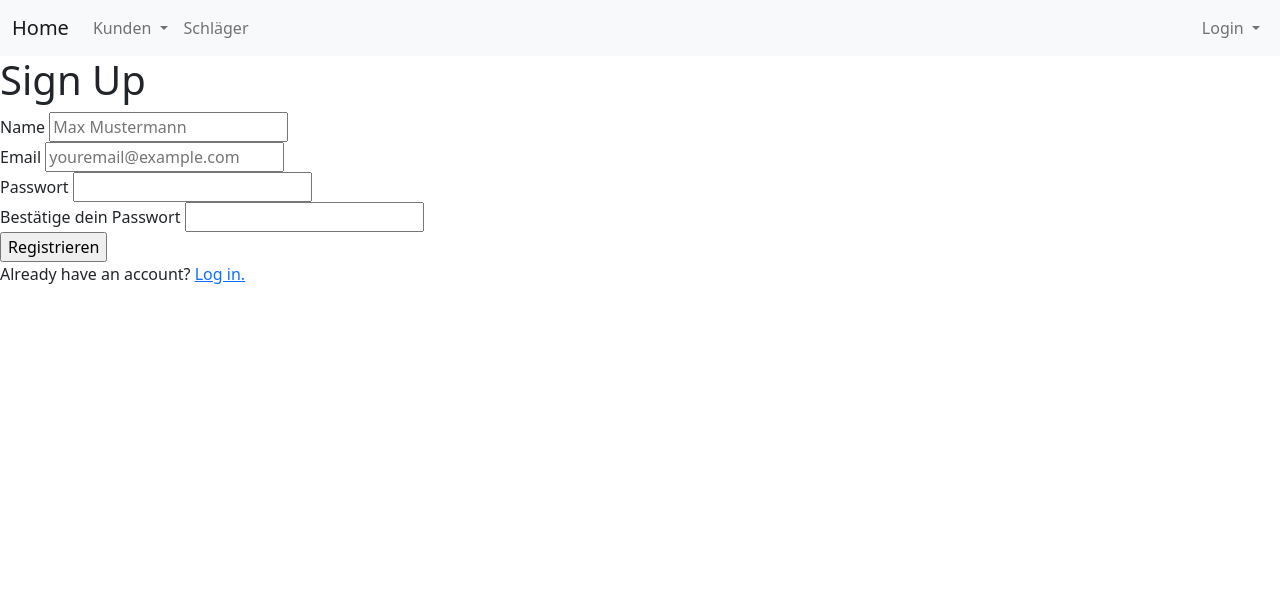
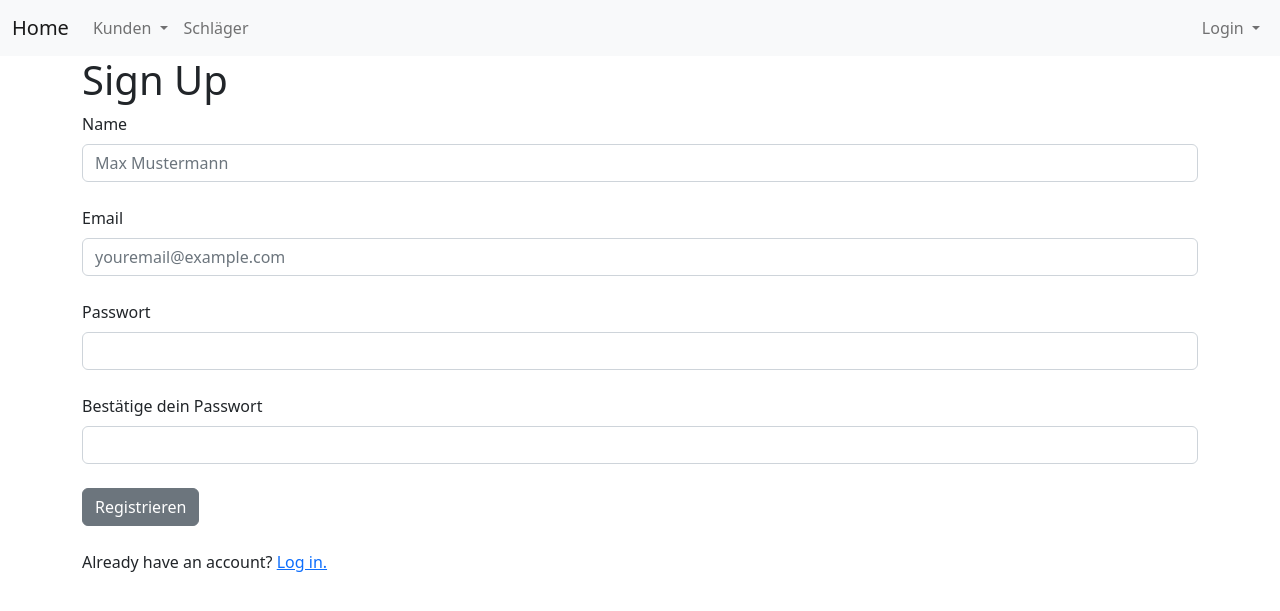
Before and after one commit to fzzybllz/racketservice2, a Flask app: template templates/signup.html in a window 1280 px wide. Shown: the top 611 px of the page. Run offline with Flask 2, Linux system fonts and the light colour scheme; the template is opened without the code that fills it: values that come from a table or form of the project are taken from there, others are empty.

Commit message:
signup added

```diff
--- a/app.py
+++ b/app.py
@@ -28,8 +28,7 @@ def home():
 
 @app.route("/signup", methods=['Get', 'POST'])
 def signup():
-    name = None
-    email = None
+    name = email = password = confirm = None
     form = SignupForm()
     # Validate Form
     if form.validate_on_submit():
--- a/templates/base.html
+++ b/templates/base.html
@@ -1,5 +1,5 @@
 <!doctype html>
-<html lang="en">
+<html lang="de">
   <head>
     <meta charset="utf-8">
     <meta name="viewport" content="width=device-width, initial-scale=1">
@@ -8,7 +8,12 @@
   </head>
   <body>
     {% include 'navbar.html' %}
-    {% block content%}{% endblock %}
+    <div class="container">
+      {% block content %}
+      {% endblock %}
+    </div>
     <script src="https://cdn.jsdelivr.net/npm/bootstrap@5.2.0/dist/js/bootstrap.bundle.min.js" integrity="sha384-A3rJD856KowSb7dwlZdYEkO39Gagi7vIsF0jrRAoQmDKKtQBHUuLZ9AsSv4jD4Xa" crossorigin="anonymous"></script>
+    <script src="https://cdn.jsdelivr.net/npm/@popperjs/core@2.11.5/dist/umd/popper.min.js" integrity="sha384-Xe+8cL9oJa6tN/veChSP7q+mnSPaj5Bcu9mPX5F5xIGE0DVittaqT5lorf0EI7Vk" crossorigin="anonymous"></script>
+    <script src="https://cdn.jsdelivr.net/npm/bootstrap@5.2.0/dist/js/bootstrap.min.js" integrity="sha384-ODmDIVzN+pFdexxHEHFBQH3/9/vQ9uori45z4JjnFsRydbmQbmL5t1tQ0culUzyK" crossorigin="anonymous"></script>
   </body>
 </html>
--- a/templates/signup.html
+++ b/templates/signup.html
@@ -1,86 +1,56 @@
-{% extends "base.html" %}
-
+{% extends 'base.html' %}
+{% block title %}
+  Signup Form
+{% endblock %}
 {% block content %}
 
+<!-- Check if logged in already -->
 {% if name %}
     <h1>Hello {{ name }}</h1>
 {% else %}
-<div class="form-wrapper">
 
-    {% for message in get_flashed_messages() %}
-      <div class="alert alert-warning">
-        <button
-          type="button"
-          class="close"
-          data-dismiss="alert">
-          x
-        </button>
-        {{ message }}
-      </div>
-    {% endfor %}
-
+<!-- Form -->
   <h1>Sign Up</h1>
-
-    <form method="POST" action="/signup">
+  <form method="POST">
     {{ form.hidden_tag() }}
 
-      <fieldset class="name">
-        {{ form.name.label }}
-        {{ form.name(placeholder='Max Mustermann') }}
+      {{ form.name.label(class="form-label") }}
+      {{ form.name(class="form-control", placeholder='Max Mustermann') }}
       {% if form.name.errors %}
-          <ul class="errors">
           {% for error in form.email.errors %}
-              <li>{{ error }}</li>{% endfor %}
-          </ul>
+            {{ error }}
+          {% endfor %}
       {% endif %}
-      </fieldset>
-
-      <fieldset class="email">
-        {{ form.email.label }}
-        {{ form.email(placeholder='youremail@example.com') }}
+  <br/>
+      {{ form.email.label(class="form-label") }}
+      {{ form.email(class="form-control", placeholder='youremail@example.com') }}
       {% if form.email.errors %}
-          <ul class="errors">
           {% for error in form.email.errors %}
-              <li>{{ error }}</li>{% endfor %}
-          </ul>
+            {{ error }}
+          {% endfor %}
       {% endif %}
-      </fieldset>
-
-      <fieldset class="password">
-        {{ form.password.label }}
-        {{ form.password }}
+  <br/>
+      {{ form.password.label(class="form-label") }}
+      {{ form.password(class="form-control") }}
       {% if form.password.errors %}
-          <ul class="errors">
           {% for error in form.password.errors %}
-              <li>{{ error }}</li>{% endfor %}
-          </ul>
+            {{ error }}
+          {% endfor %}
       {% endif %}
-      </fieldset>
-
-      <fieldset class="confirm">
-        {{ form.confirm.label }}
-        {{ form.confirm }}
+  <br/>
+      {{ form.confirm.label(class="form-label") }}
+      {{ form.confirm(class="form-control") }}
       {% if form.confirm.errors %}
-          <ul class="errors">
           {% for error in form.confirm.errors %}
-              <li>{{ error }}</li>{% endfor %}
-          </ul>
+            {{ error }}
+          {% endfor %}
       {% endif %}
-      </fieldset>
-
-      <div class="submit-button">
-        {{ form.submit }}
-      </div>
-
+  <br/>
+      {{ form.submit(class="btn btn-secondary") }}
   </form>
-
-    <div class="login-signup">
-      <div>
+  <br/>
         <span>Already have an account?</span>
-        <a href="{{ url_for('auth_bp.login') }}">Log in.</a>
-      </div>
-    </div>
-  </div>
+        <a href="#">Log in.</a>
 
 {% endif %}
 {% endblock %}
```
Also changed, not shown: requirements.txt (added, +16 -0 lines), 1 other file. Lines whose indentation alone changed are shown as unchanged.
